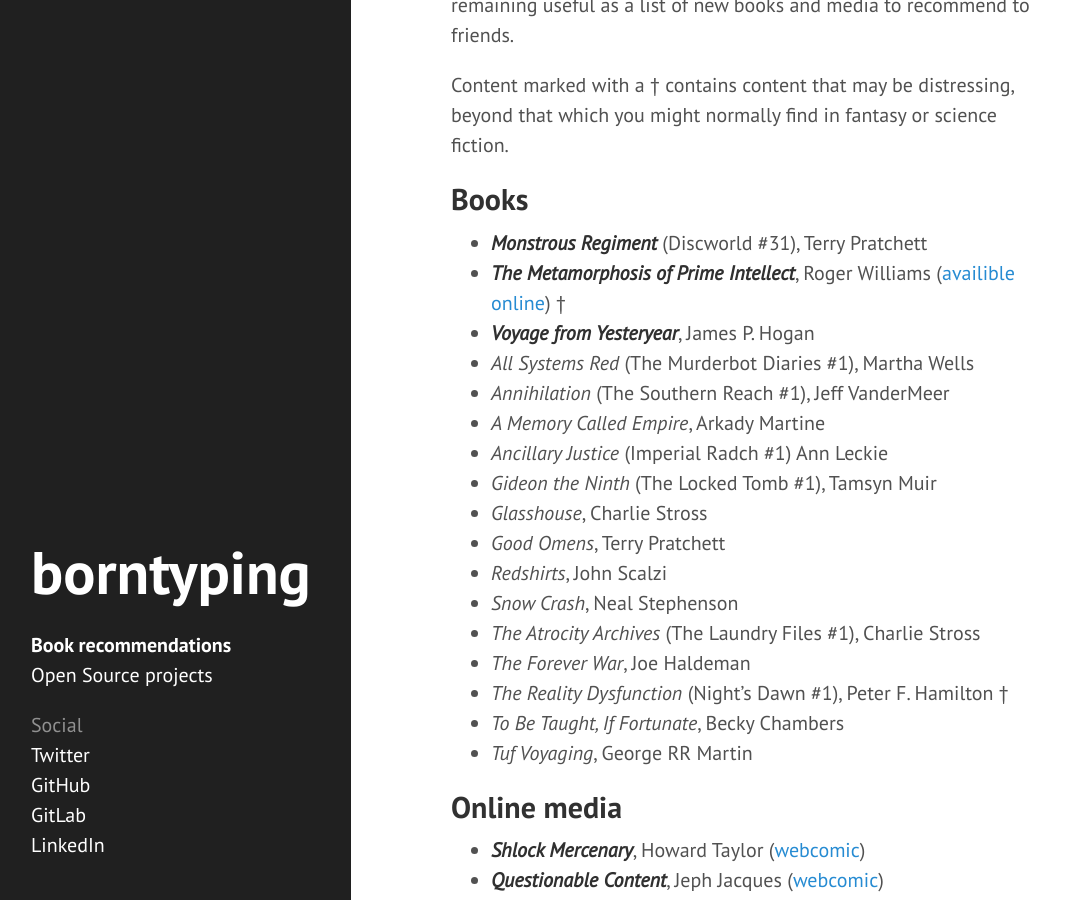
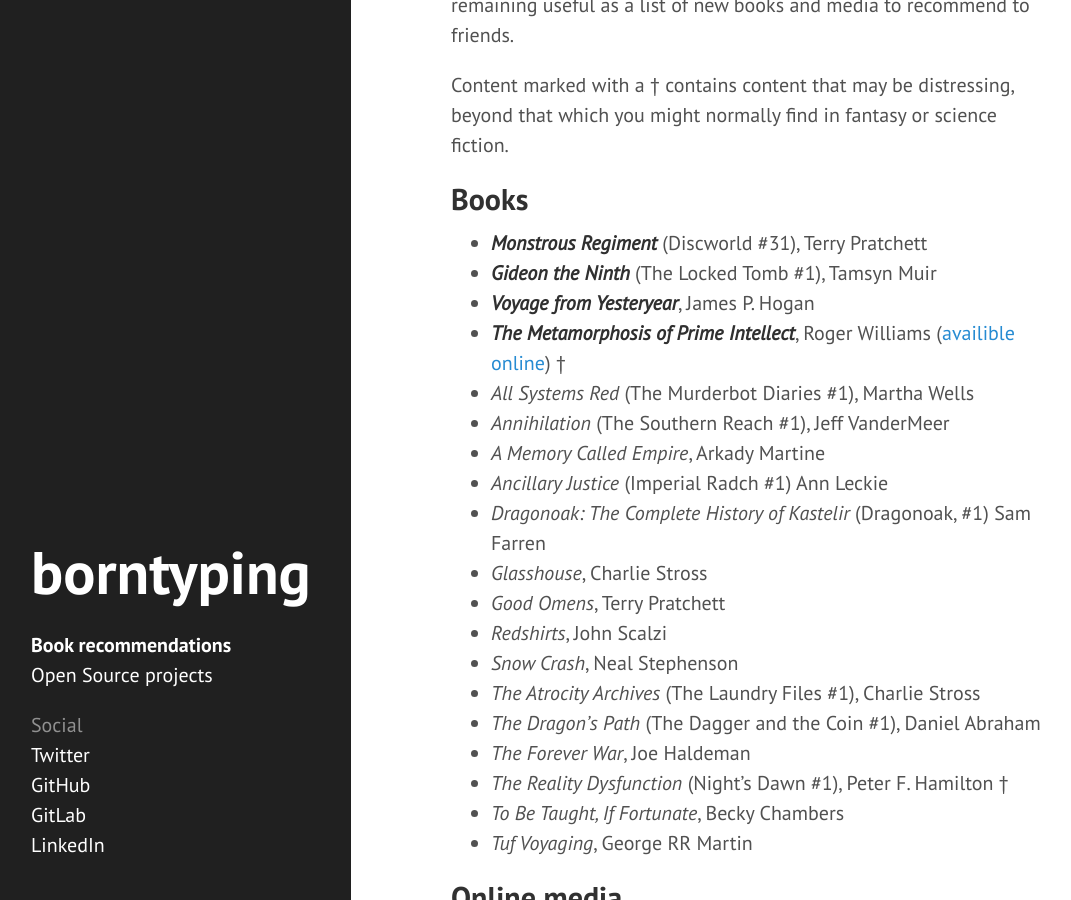
Before and after one commit to borntyping/borntyping.github.io, a Jekyll site: the page built from books.md, in a window 1280 px wide and 900 px high, scrolled down 350 px. Shown: the whole window, without its empty margins (9-1080 px from the left). Built offline with Jekyll 4.4.1, drawn with Linux system fonts in a browser that asks for light colours.

Commit message:
Update books.md

```diff
--- a/books.md
+++ b/books.md
@@ -15,18 +15,20 @@
 ## Books
 
 - _**Monstrous Regiment**_ (Discworld #31), Terry Pratchett
+- _**Gideon the Ninth**_ (The Locked Tomb #1), Tamsyn Muir
+- _**Voyage from Yesteryear**_, James P. Hogan
 - _**The Metamorphosis of Prime Intellect**_, Roger Williams ([availible online][prime intellect]) †
-- _**Voyage from Yesteryear**_, James P. Hogan
 - _All Systems Red_ (The Murderbot Diaries #1), Martha Wells
 - _Annihilation_ (The Southern Reach #1), Jeff VanderMeer
 - _A Memory Called Empire_, Arkady Martine
 - _Ancillary Justice_ (Imperial Radch #1) Ann Leckie
-- _Gideon the Ninth_ (The Locked Tomb #1), Tamsyn Muir
+- _Dragonoak: The Complete History of Kastelir_ (Dragonoak, #1) Sam Farren
 - _Glasshouse_, Charlie Stross
 - _Good Omens_, Terry Pratchett
 - _Redshirts_, John Scalzi
 - _Snow Crash_, Neal Stephenson
 - _The Atrocity Archives_ (The Laundry Files #1), Charlie Stross
+- _The Dragon's Path_ (The Dagger and the Coin #1), Daniel Abraham
 - _The Forever War_, Joe Haldeman
 - _The Reality Dysfunction_ (Night's Dawn #1), Peter F. Hamilton †
 - _To Be Taught, If Fortunate_, Becky Chambers
```
